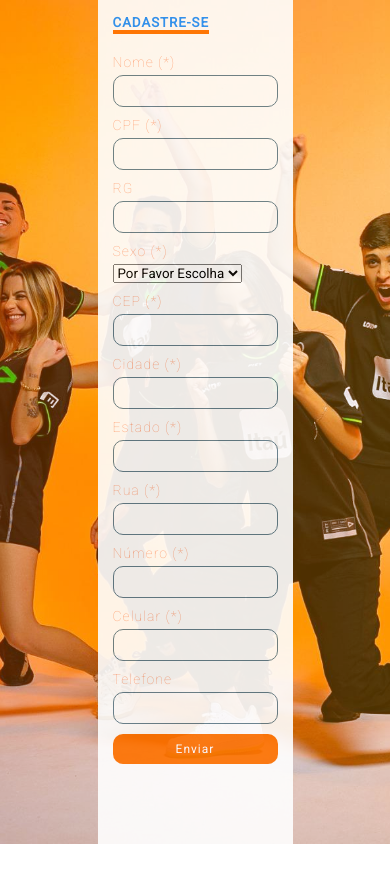
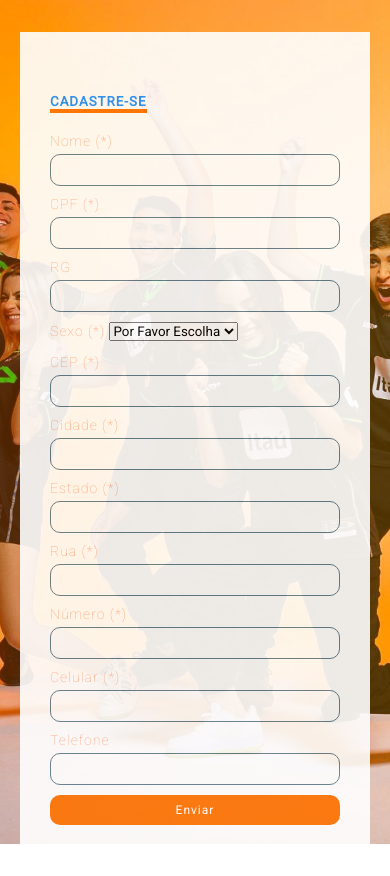
Before and after one commit to rubensfranklin/Formulario_itau_2, a plain HTML site: page index.html in a window 390 px wide. Before the commit the page ends 844 px from the top, so only its background shows below. Drawn offline with Linux system fonts and the light colour scheme.

Commit message:
responsividade Tablet

```diff
--- a/css/estilo.css
+++ b/css/estilo.css
@@ -114,8 +114,58 @@ section .contentBx .formBx .inputBx input[type='submit']:hover{
 }
 
 
+
+
+
 /* Aqui responsividade*/
 
+@media (max-width: 768px){
+
+    section .imgBx{
+
+        position: absolute;
+        top: 0;
+        left: 0;
+        width: 100%;
+        height: 100%;
+
+    }
+
+    section .contentBx{
+        display: flex;
+        justify-content: center;
+        align-items: center;
+        width: 95%;
+        height: 95%;
+        z-index: 1;
+        margin-top: 2rem;
+        margin-bottom: 2rem;
+
+
+    }
+
+    section .contentBx .formBx{
+        width: 100%;
+        padding: 30px;
+        background: rgb(255,255, 255  );
+        opacity: 0.9;
+        margin: 20px
+    }
+
+    section  input[type='submit']{
+
+        margin-bottom: 2rem;
+
+    }
+    section  h2{
+
+        margin-top: 2rem;
+
+    }
+
+
+}
+/* Aqui responsividade Celular */
 @media (max-width: 500px){
 
     section .imgBx{
```
